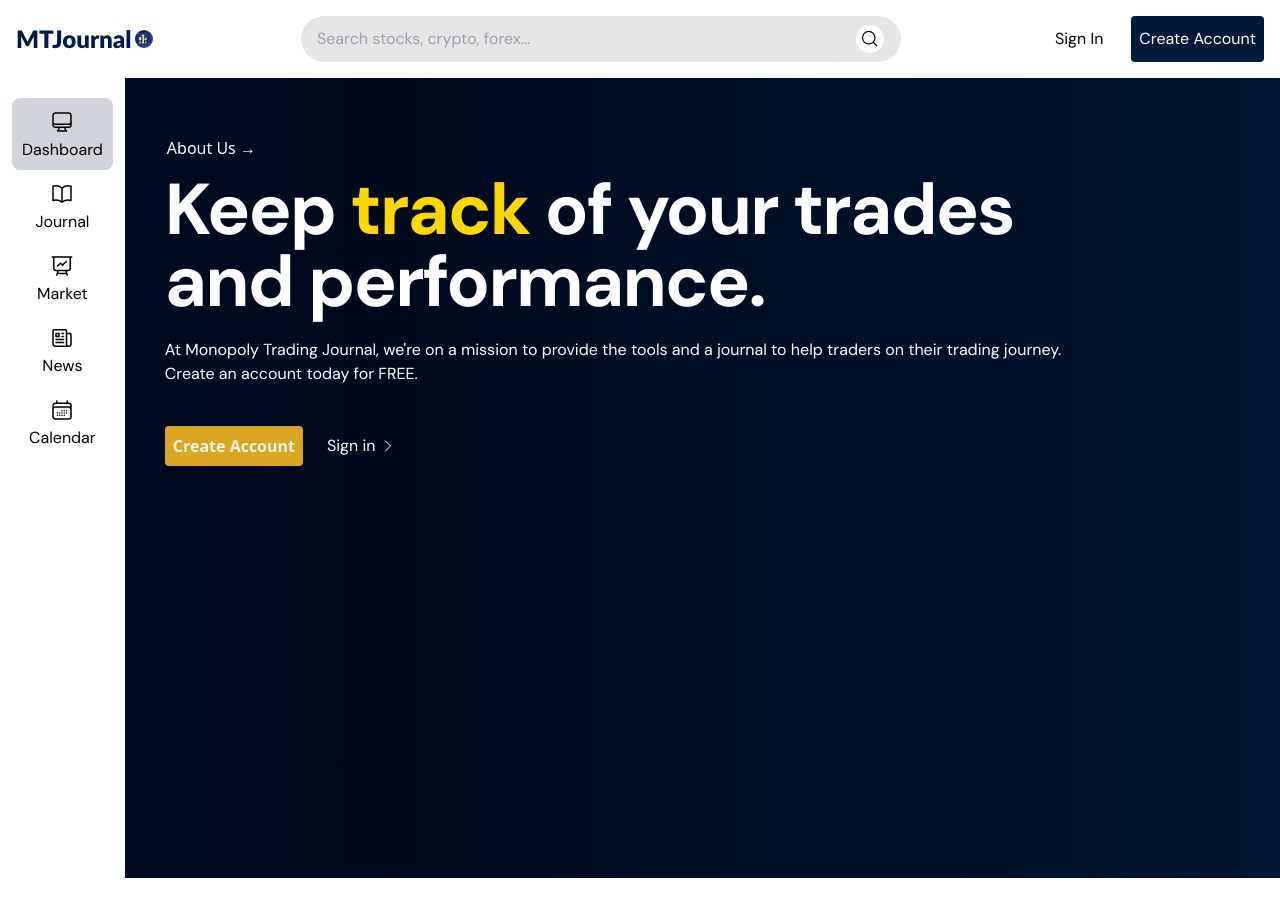
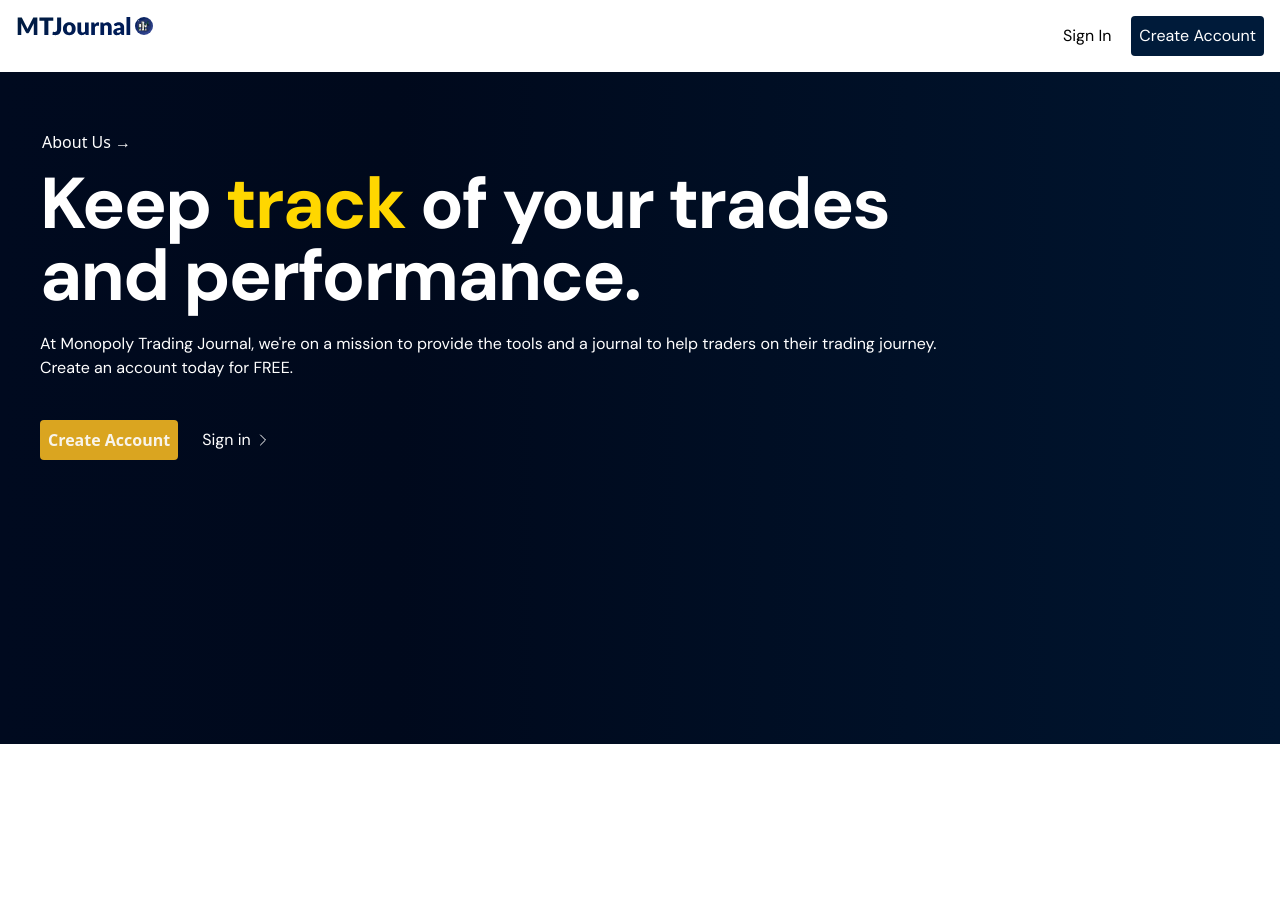
Before and after one commit to robertmartinsen/monopoly-trading-journal, a React (Vite) app in the folder mtj/: page / in a window 1280 px wide. Shown: the top 916 px of the page. After the commit the page ends 800 px from the top, so only its background shows below. Built offline with nearby package versions, Linux system fonts and the light colour scheme.

Commit message:
login file created

```diff
--- a/mtj/src/App.tsx
+++ b/mtj/src/App.tsx
@@ -1,7 +1,8 @@
 import React from "react";
 import { BrowserRouter as Router, Route, Routes } from "react-router-dom";
 import { Layout } from "@/components/layout/Layout";
-import DashboardPage from "@/pages/dashboard/DashboardPage";
+import Login from "@/pages/auth/login/Login.tsx";
+import Home from "@/pages/home/Home.tsx";
 import JournalPage from "@/pages/journal/JournalPage.tsx";
 import NewsPage from "./pages/news/NewsPage";
 import CalendarPage from "./pages/calendar/CalendarPage";
@@ -12,7 +13,8 @@ const App: React.FC = () => {
     <Router>
       <Routes>
         <Route path="/" element={<Layout />}>
-          <Route index element={<DashboardPage />} />
+          <Route index element={<Home />} />
+          <Route path="login" element={<Login />} />
           <Route path="journal" element={<JournalPage />} />
           <Route path="news" element={<NewsPage />} />
           <Route path="calendar" element={<CalendarPage />} />
--- a/mtj/src/components/layout/Header.tsx
+++ b/mtj/src/components/layout/Header.tsx
@@ -1,66 +1,34 @@
-import { useState } from "react";
-
-import {
-  MagnifyingGlassIcon,
-  ChevronLeftIcon,
-  UserCircleIcon,
-} from "@heroicons/react/24/outline";
+import { UserCircleIcon } from "@heroicons/react/24/outline";
 import Logo from "@/assets/logo.svg";
 import { Button } from "@/components/Button";
+import { NavLink } from "react-router-dom";
 
 export function Header() {
-  const [showFullWidthSearch, setShowFullWidthSearch] = useState(false);
   return (
-    <div className="lg:gap-20 flex justify-between gap-10 bg-white pb-4 pt-4">
-      <div
-        className={`ml-4 flex-shrink-0 items-center ${showFullWidthSearch ? "hidden" : "flex"}`}
-      >
+    <div className="flex justify-between gap-10 bg-white pb-4 pt-4 lg:gap-20">
+      <div className={`ml-4 flex-shrink-0 items-center`}>
         <a href="/">
           <img src={Logo} />
         </a>
       </div>
-
-      <form
-        className={`flex-grow justify-center gap-4 md:flex ${showFullWidthSearch ? "flex" : "hidden"}`}
-      >
-        <Button
-          onClick={() => setShowFullWidthSearch(false)}
-          size="icon"
-          variant="ghost"
-          className="mt-1 rounded-r-full bg-secondary text-black md:hidden"
-        >
-          <ChevronLeftIcon className="" />
-        </Button>
-        <div className="flex max-w-[600px] flex-grow">
-          <input
-            type="search"
-            placeholder="Search stocks, crypto, forex..."
-            className="w-full rounded-l-full bg-secondary px-4 py-1 outline-none"
-          />
-          <Button className="border-1-0 flex-shrink-0 rounded-r-full border bg-secondary px-4 py-2">
-            <MagnifyingGlassIcon className="size-7 rounded-full bg-white p-1 text-black transition duration-300 ease-in-out hover:bg-gray-50" />
+      <div className="flex">
+        <NavLink to="/Login">
+          <Button className="mr-3 text-black xs:hidden sm:hidden md:flex lg:flex">
+            Sign In
           </Button>
-        </div>
-      </form>
-      <div
-        className={`flex flex-shrink-0 md:gap-2 ${showFullWidthSearch ? "hidden" : "flex"}`}
-      >
-        <Button
-          onClick={() => setShowFullWidthSearch(true)}
-          size="icon"
-          variant="ghost"
-          className="mr-2 rounded-r-full bg-secondary text-black md:hidden"
-        >
-          <MagnifyingGlassIcon />
-        </Button>
-        <Button className="mr-3 text-black xs:hidden sm:hidden md:flex lg:flex">Sign In</Button>
-        <Button variant="dark" className="mr-4 text-white xs:hidden sm:hidden md:flex lg:flex">
-          Create Account
-        </Button>
+        </NavLink>
+        <NavLink to="/SignUpPage">
+          <Button
+            variant="dark"
+            className="mr-4 text-white xs:hidden sm:hidden md:flex lg:flex"
+          >
+            Create Account
+          </Button>
+        </NavLink>
         <Button
           size="icon"
           variant="ghost"
-          className="ml-3 mr-5 bg-secondary text-black md:hidden p-2"
+          className="ml-3 mr-5 bg-secondary p-2 text-black md:hidden"
         >
           <UserCircleIcon />
         </Button>
--- a/mtj/src/components/layout/Layout.tsx
+++ b/mtj/src/components/layout/Layout.tsx
@@ -8,7 +8,7 @@ export const Layout: React.FC = () => {
     <div className="flex min-h-screen flex-col">
       <Header />
       <div className="grid flex-grow grid-cols-[auto,1fr] overflow-auto">
-        <Nav />
+
         <main className="p-4">
           <Outlet />
         </main>
--- /dev/null
+++ b/mtj/src/pages/auth/login/Login.tsx
@@ -0,0 +1,22 @@
+import auth from "@/assets/auth.jpg";
+import Logo from "@/assets/logo.svg";
+
+export default function LoginPage() {
+  return (
+    <section className="min-h-screen items-center justify-center bg-white">
+      <div className="justify-space-between flex">
+        <div className="w-1/2">
+          <img src={Logo} alt="" />
+          <h1>Hello,</h1>
+          <h2>Welcome!</h2>
+          <form action="">
+            <input type="text" />
+          </form>
+        </div>
+        <div className="w-1/2">
+          <img src={auth} alt="Auth illustration" className="h-20 w-full" />
+        </div>
+      </div>
+    </section>
+  );
+}
--- a/mtj/src/pages/dashboard/HeroSection.tsx
+++ b/mtj/src/pages/home/HeroSection.tsx
@@ -1,4 +1,3 @@
-import React from "react";
 import { Button } from "@/components/Button";
 import { ChevronRightIcon } from "@heroicons/react/24/outline";
 
--- a/mtj/src/pages/dashboard/DashboardPage.tsx
+++ b/mtj/src/pages/home/Home.tsx
@@ -1,9 +1,8 @@
-import React from 'react'
 import { HeroSection } from './HeroSection'
 
 type Props = {}
 
-export default function DashboardPage({}: Props) {
+export default function Home({}: Props) {
   return (
     <div>
         <HeroSection />
```
Also changed, not shown: mtj/src/assets/auth.jpg (added), mtj/src/pages/auth/index.js (added), mtj/src/pages/home/index.ts (added).
